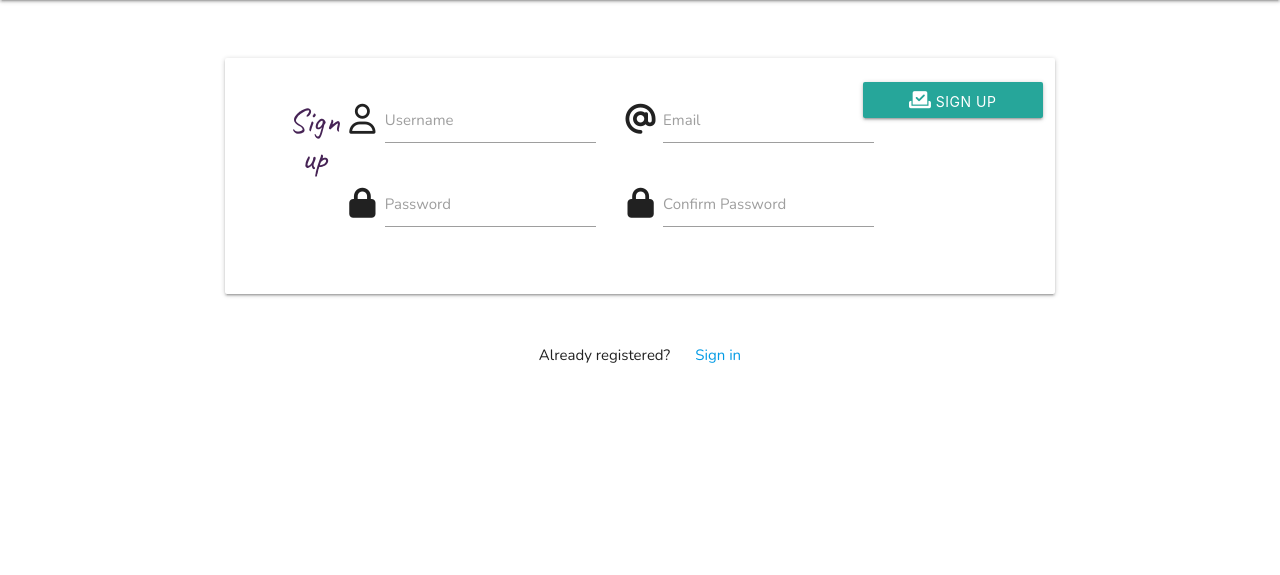
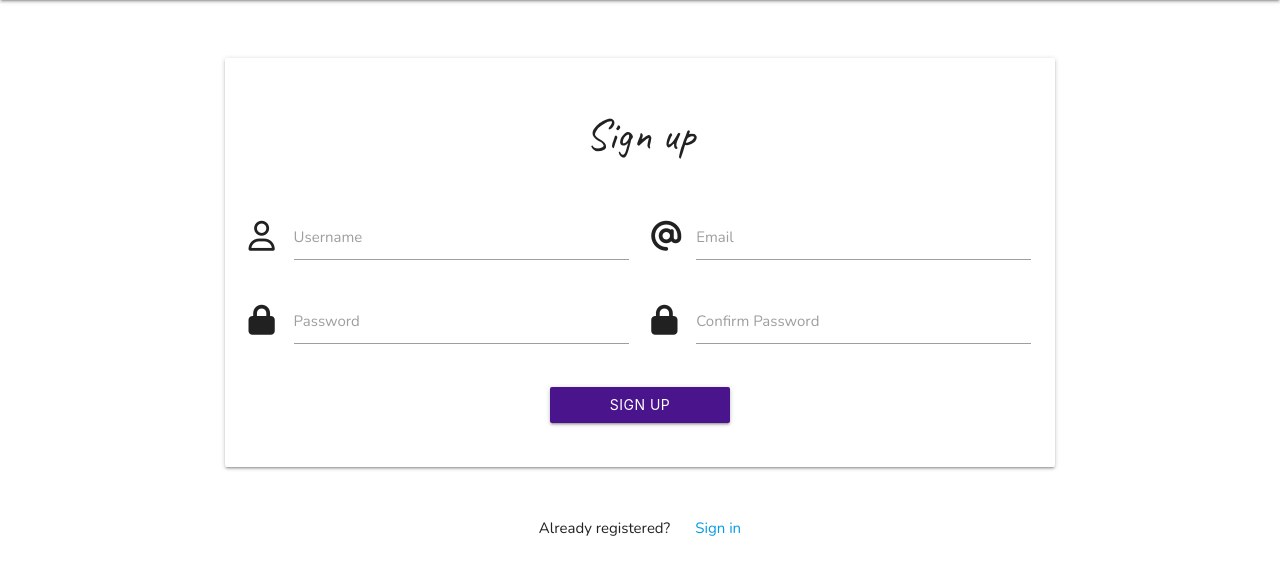
Before and after one commit to nhamidi90/k-watch, a Flask app: page /register in a window 1280 px wide. Shown: the part 64-639 px from the top of the page. Run offline with Flask 3, Linux system fonts and the light colour scheme; some libraries are stand-ins or nearby versions.

Commit message:
Fix layout and remove button icon

```diff
--- a/templates/register.html
+++ b/templates/register.html
@@ -4,32 +4,32 @@
 
 <div class="row">
     <form class="col s12 m8 offset-m2" method="POST" action="{{ url_for('register') }}" >
-        <div class="card-panel center-align">
-            <h4>Sign up</h4>
+        <div class="card-panel">
+            <h3>Sign up</h3>
             <div class="row">
                 <!-- username  -->
-                <div class="input-field col s6">
+                <div class="input-field col s12 m6">
                     <i class="fa-regular fa-user prefix"></i>
                     <input id="username" name="username" type="text" minlength="5" maxlength="15"
                         class="validate" required>
                     <label for="username">Username</label>
                 </div>
                 <!-- email  -->
-                <div class="input-field col s6">
+                <div class="input-field col s12 m6">
                     <i class="fa-solid fa-at prefix"></i>
                     <input id="email" name="email" type="email" class="validate"
                         required>
                     <label for="email">Email</label>
                 </div>
                 <!-- password  -->
-                <div class="input-field col s6">
+                <div class="input-field col s12 m6">
                     <i class="fa-solid fa-lock prefix"></i>
                     <input id="password" name="password" type="password" minlength="5" maxlength="15"
                         class="validate" required>
                     <label for="password">Password</label>
                 </div>
                 <!-- confirm password  -->
-                <div class="input-field col s6">
+                <div class="input-field col s12 m6">
                     <i class="fa-solid fa-lock prefix"></i>
                     <input id="confirm_password" name="confirm_password"
                         type="password" class="validate" required>
@@ -38,8 +38,8 @@
             </div>
 
             <div class="row center-align">
-                <button class="btn waves-effect waves-light form-btn" type="submit" name="action">
-                    <i class="fa-solid fa-check-to-slot"></i> Sign Up
+                <button class="btn waves-effect waves-light purple darken-4 form-btn" type="submit" name="action">
+                    Sign Up
                 </button>
             </div>
         </div>
```
